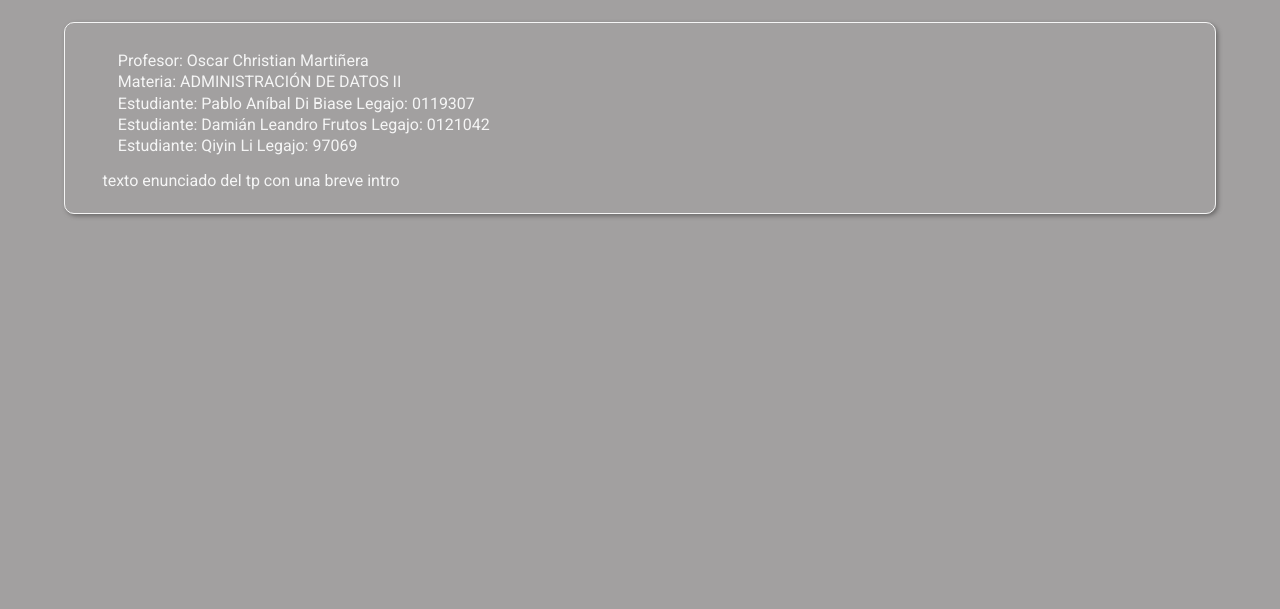
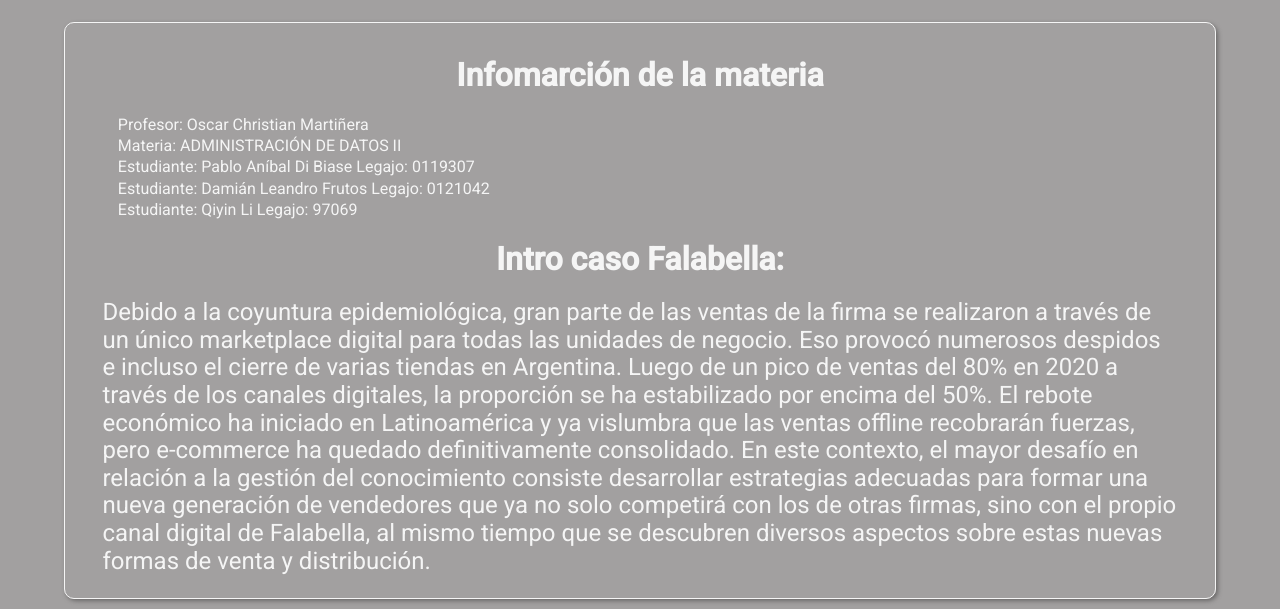
Before and after one commit to kiaruh/analisisdelainformacion2021, a website: page views/home.html in a window 1280 px wide. Shown: the part 191-800 px from the top of the page. Drawn offline with Linux system fonts and the light colour scheme.

Commit message:
mas estilo

```diff
--- a/public/css/styles.css
+++ b/public/css/styles.css
@@ -77,6 +77,13 @@
     color: gainsboro;
     text-decoration: underline;
 }
+h1{
+    text-align: center;
+}
+
+.textointro {
+    font-size: 1.5rem;
+}
 
 @keyframes fadeInUp {
     to {
--- a/views/home.html
+++ b/views/home.html
@@ -34,6 +34,7 @@
 
    <main>
     <div class="maincont">
+        <h1>Infomarción de la materia</h1>
     <ul >
         <li> Profesor: Oscar Christian Martiñera</li>
         <li> Materia: ADMINISTRACIÓN DE DATOS II</li>
@@ -41,8 +42,10 @@
         <li> Estudiante: Damián Leandro Frutos Legajo: 0121042</li>
         <li> Estudiante: Qiyin Li Legajo: 97069</li>
     </ul>
-
-    <p>texto enunciado del tp con una breve intro</p>
+    <h1>Intro caso Falabella:</h1>
+    <p class="textointro">Debido a la coyuntura epidemiológica, gran parte de las ventas de la firma se realizaron a través de un único marketplace digital para todas las unidades de negocio. Eso provocó numerosos despidos e incluso el cierre de varias tiendas en Argentina. Luego de un pico de ventas del 80% en 2020 a través de los canales digitales, la proporción se ha estabilizado por encima del 50%.
+        El rebote económico ha iniciado en Latinoamérica y ya vislumbra que las ventas offline recobrarán fuerzas, pero e-commerce ha quedado definitivamente consolidado. En este contexto, el mayor desafío en relación a la gestión del conocimiento consiste desarrollar estrategias adecuadas para formar una nueva generación de vendedores que ya no solo competirá con los de otras firmas, sino con el propio canal digital de Falabella, al mismo tiempo que se descubren diversos aspectos sobre estas nuevas formas de venta y distribución.
+        </p>
 
     </div>
    </main>
```
Also changed, not shown: views/presentacion.html (+1 -0 lines).
